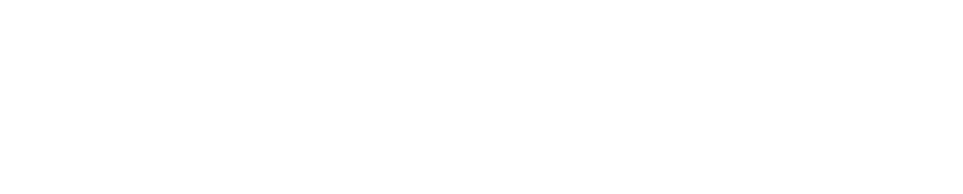
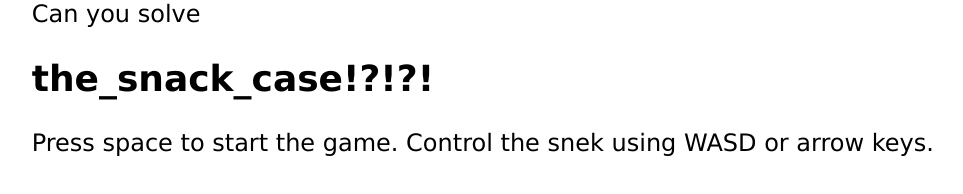
Before and after one commit to emanuel-skrenkovic/snek, a website built with webpack: page index.html in a window 1280 px wide. Shown: the whole page, without its empty margins (239-1202 px from the left). Built offline with nearby package versions, Linux system fonts and the light colour scheme.

Commit message:
made it more beautiful

```diff
--- a/index.html
+++ b/index.html
@@ -1,31 +1,34 @@
 <html lang="en">
     <head>
-        <title>Web Rust</title>
+        <title>the_snack_case</title>
         <meta content="text/html;charset=utf-8" http-equiv="Content-Type"/>
     </head>
     <style>
-        html {
-            font: Verdana sans-serif;
+        body {
+            font-family: "Verdana", sans-serif;
         }
 
         canvas {
-            padding: 0;
             margin: 5em auto auto;
             display: block;
-            position: absolute;
-            top: 0;
-            bottom: 0;
-            left: 0;
-            right: 0;
+            z-index: 1;
+        }
+
+        #container {
+            position: fixed;
+            width: 100%;
+            top: 40%;
+            left: 50%;
+            transform: translate(-50%, -50%);
         }
 
         #overlay {
             position: absolute;
-            transform: translate(50%);
+            transform: translate(30%);
             margin: 5em auto auto;
-            z-index: 1;
-            font-size: 32px;
-            font: Verdana sans-serif;
+            z-index: 2;
+            font-size: 24px;
+            font-family: "Verdana", sans-serif;
             color: black;
         }
 
@@ -38,7 +41,9 @@
         }
     </style>
     <body>
-        <div id="overlay"></div>
-        <canvas id="canvas" width="1280" height="800"></canvas>
+        <div id="container">
+            <div id="overlay"></div>
+            <canvas id="canvas" width="1280" height="800"></canvas>
+        </div>
     </body>
 </html>
--- a/index.js
+++ b/index.js
@@ -20,8 +20,16 @@ const name_input = (score) => {
     <form onsubmit="on_submit_score(event)">
         <label>Score: ${score}</label>
         <input id="score-input" type="text" autofocus maxlength="3" onchange="on_name_changed(event)" />
-        <button onclick="on_submit_score(event)">Save</button>\
+        <div>
+            <button id="save-button" onclick="on_submit_score(event)">Save</button>\
+        </div>
     </form>`
+
+    const save_button = document.querySelector('#save-button')
+    save_button.style.border          = 'none'
+    save_button.style.borderRadius    = '15px'
+    save_button.style.fontSize        = '32px'
+    save_button.style.backgroundColor = '#5cdb5c'
 }
 
 const save_score = (body) => fetch('/scores', {
@@ -42,7 +50,8 @@ const on_save = async (score) => {
         <tr>
             <td>${name}</td>
             <td>${score}</td>
-        </tr>`).reduce((agg, current) => `${agg}${current}`)
+        </tr>`
+    ).reduce((agg, current) => `${agg}${current}`)
 
     const table_body = `
         <table class="high-score-list">
@@ -62,19 +71,35 @@ const on_save = async (score) => {
         <br>
         High scores:
         <br>
-        ${table_body}`;
+        ${table_body}
+
+        <div id="again">
+            <h2>Press space to start again.</h2>
+        </div>`;
+
+    const again = document.querySelector('#again')
+    again.style.color     = 'white'
+    again.style.position  = 'relative'
+    again.style.top       = '50%'
+    again.style.left      = '50%'
+    again.style.transform = 'translate(50%, 50%)'
 }
 
+window.scored       = (score) => overlay().innerHTML = `Score: ${score}`
 window.game_over    = (score) => name_input(score)
 window.pause        = () => overlay().innerText = 'PAUSED'
 window.clear_screen = () => overlay().innerText = ''
 
-window.scored = (score) => {
-    overlay().innerHTML = `Score: ${score}`
-}
+rust.then(m => {
+    window.addEventListener('keydown', m.key_press_event)
 
-rust.then(m => {
-    window.addEventListener('keypress', m.key_press_event)
+    overlay().innerHTML = `
+        Can you solve
+        <h2>the_snack_case!?!?!</h2>
+
+        Press space to start the game.
+        Control the snek using WASD or arrow keys.`
+
     m.start()
 }).catch(console.error);
 
```
